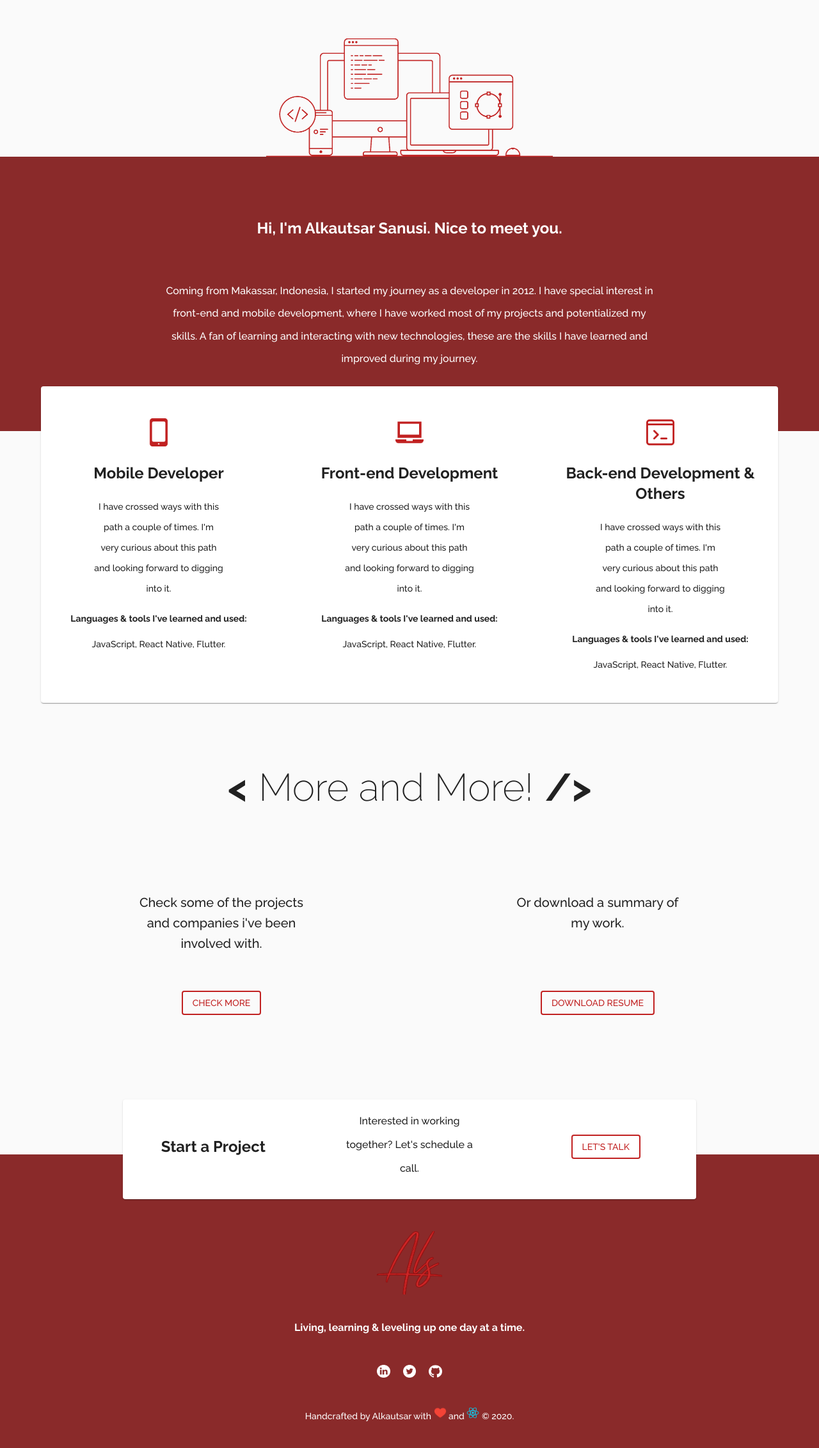
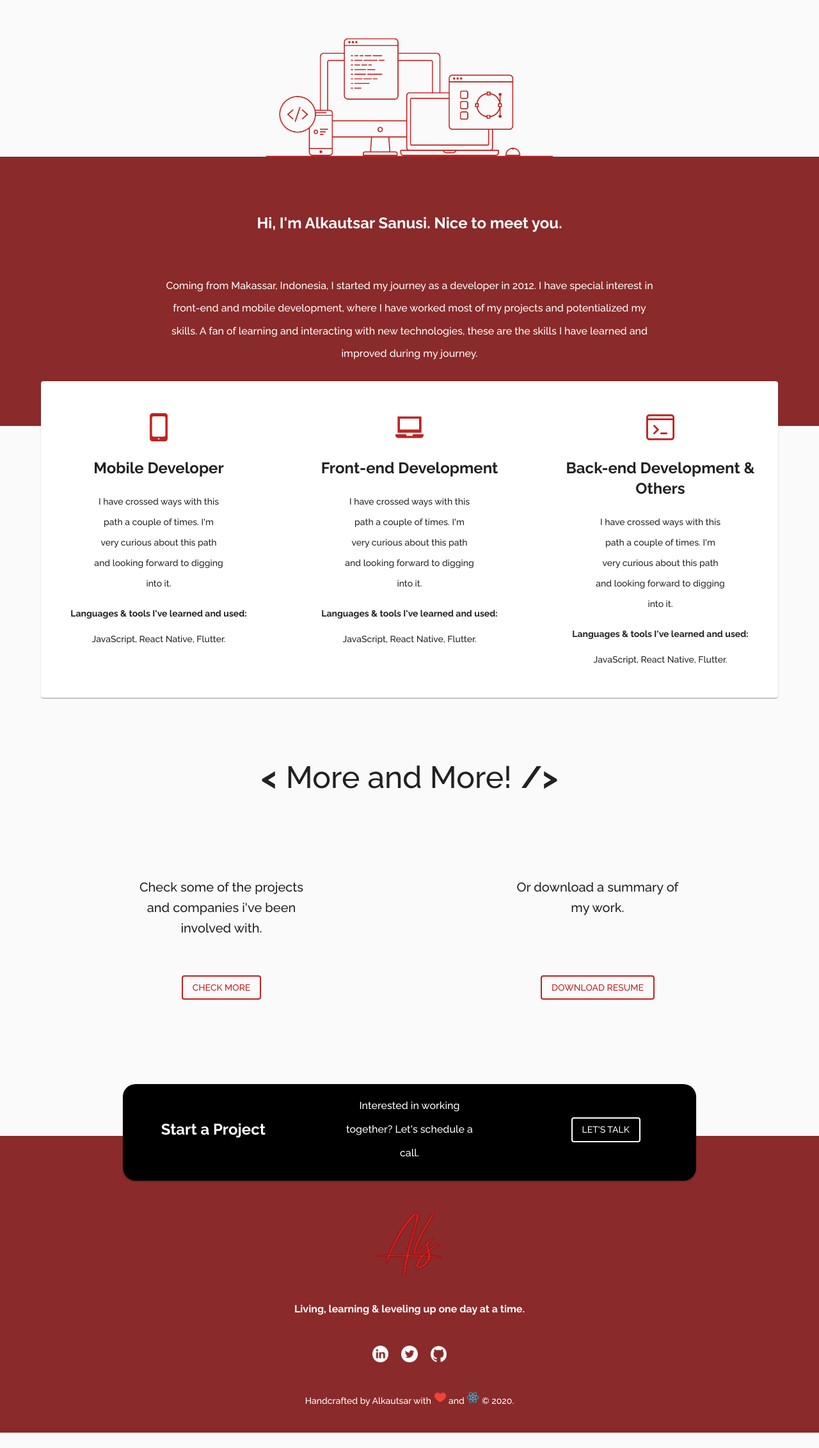
Before and after one commit to alsanusi/new-als-site, a React (Create React App) app: page / in a window 1280 px wide. Shown: the part 676-2940 px from the top of the page at 64% size. After the commit the page ends 2916 px from the top, so only its background shows below. Built offline with nearby package versions, Linux system fonts and the light colour scheme.

Commit message:
feat: index completion

```diff
--- a/src/views/Index.jsx
+++ b/src/views/Index.jsx
@@ -54,9 +54,13 @@ const useStyles = makeStyles((theme) => ({
         },
     },
     descHeader: {
-        paddingTop: theme.spacing(12),
+        paddingTop: theme.spacing(11),
         color: '#fff',
-        fontWeight: 'bold'
+        fontWeight: 'bold',
+        width: '60%',
+        display: 'block',
+        marginLeft: 'auto',
+        marginRight: 'auto',
     },
     desc: {
         color: '#fff',
@@ -167,7 +171,7 @@ export default function Index() {
             <Skills />
             <Grid container style={{ marginBottom: '100px' }}>
                 <Grid item xs={12} md={12}>
-                    <Typography component="h1" variant="h2" align="center" color="textPrimary" className={classes.moreHeader}>
+                    <Typography variant="h3" align="center" color="textPrimary" className={classes.moreHeader}>
                         {open} More and More! {close}
                     </Typography>
                 </Grid>
--- a/src/views/components/AppBar.jsx
+++ b/src/views/components/AppBar.jsx
@@ -31,7 +31,7 @@ const useStyles = makeStyles((theme) => ({
     },
     img: {
         position: 'absolute',
-        width: '50px',
+        width: '70px',
         marginTop: 8,
         top: 0,
         bottom: 0,
--- a/src/views/components/ContactMe.jsx
+++ b/src/views/components/ContactMe.jsx
@@ -12,12 +12,15 @@ const useStyles = makeStyles((theme) => ({
         zIndex: '999',
         marginBottom: '-70px',
         marginLeft: 'auto',
-        marginRight: 'auto'
+        marginRight: 'auto',
+        backgroundColor: '#000',
+        borderRadius: '20px'
     },
     skillsHeader: {
         fontWeight: 'bold',
         marginBottom: 20,
-        marginTop: 20
+        marginTop: 20,
+        color: '#fff'
     },
     skillsDesc: {
         marginBotton: 30,
@@ -25,10 +28,11 @@ const useStyles = makeStyles((theme) => ({
         lineHeight: '2.3',
         marginLeft: 'auto',
         marginRight: 'auto',
+        color: '#fff'
     },
     button: {
-        color: '#C12121',
-        border: '2px solid #C12121',
+        color: '#fff',
+        border: '2px solid #fff',
         margin: theme.spacing(1, 1.5)
     },
     alignCenter: {
@@ -44,14 +48,14 @@ export default function SimpleCard() {
             <Grid container spacing={3}>
                 <Grid item xs={12} md={4} className={classes.alignCenter}>
                     <CardContent>
-                        <Typography variant="h5" component="h2" gutterBottom className={classes.skillsHeader}>
+                        <Typography variant="h5" component="h2" className={classes.skillsHeader}>
                             Start a Project
                         </Typography>
                     </CardContent>
                 </Grid>
                 <Grid item xs={12} md={4} className={classes.alignCenter}>
                     <CardContent>
-                        <Typography variant="body1" component="p" gutterBottom className={classes.skillsDesc}>
+                        <Typography variant="body1" component="p" className={classes.skillsDesc}>
                             Interested in working together? Let's schedule a call.
                         </Typography>
                     </CardContent>
--- a/src/views/components/Footer.jsx
+++ b/src/views/components/Footer.jsx
@@ -38,6 +38,10 @@ const useStyles = makeStyles((theme) => ({
         color: '#fff',
         fontWeight: 'bold',
         paddingBottom: theme.spacing(5),
+        width: '60%',
+        marginLeft: 'auto',
+        marginRight: 'auto',
+        display: 'block',
     },
     socialMedia: {
         marginLeft: 10,
@@ -51,7 +55,12 @@ const useStyles = makeStyles((theme) => ({
     },
     socialMediaWrapper: {
         display: 'block',
-        width: '20%',
+        [theme.breakpoints.up('xs')]: {
+            width: '40%',
+        },
+        [theme.breakpoints.up('md')]: {
+            width: '25%',
+        },
         marginLeft: 'auto',
         marginRight: 'auto',
         marginBottom: theme.spacing(5),
```
